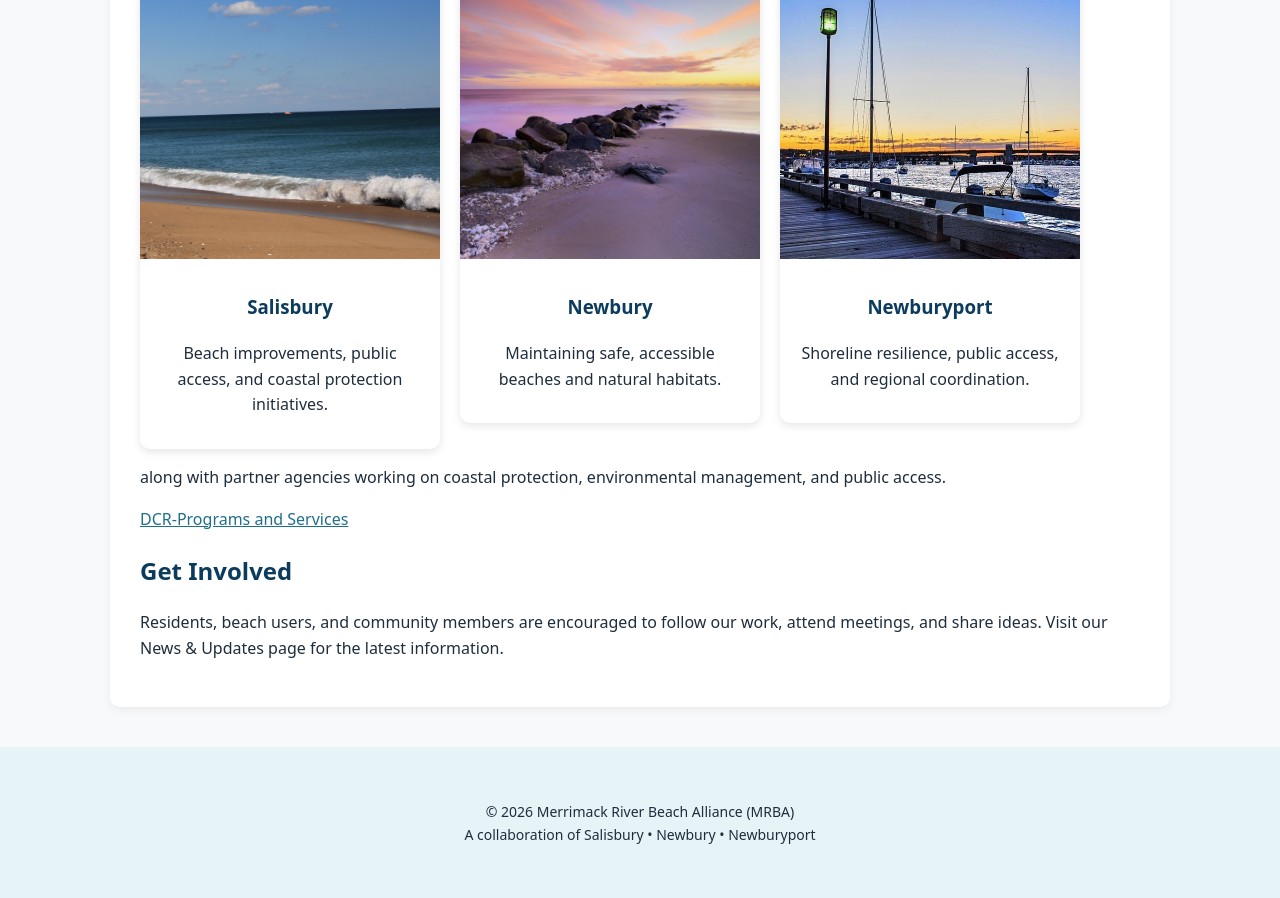
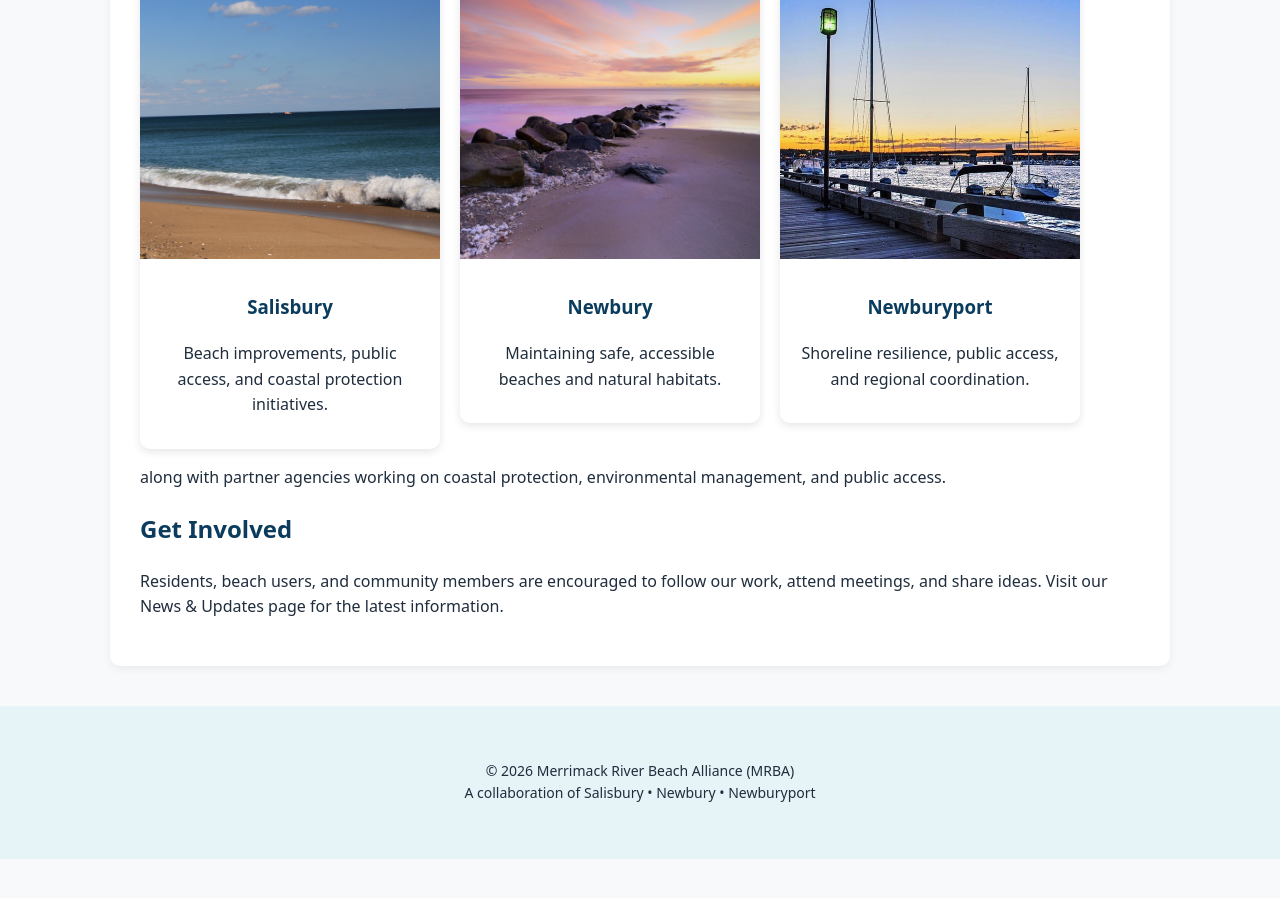
Before and after one commit to MAMRBAGOV/mamrba.gov, a Jekyll site: the page built from index.md, in a window 1280 px wide and 900 px high, scrolled down 1210 px. Built offline with Jekyll 4.4.1, drawn with Linux system fonts in a browser that asks for light colours; after the commit the page ends 2069 px from its top, so only the background shows below that.

Commit message:
Update index.md

```diff
--- a/index.md
+++ b/index.md
@@ -57,7 +57,6 @@ Our beaches are a shared resource. They support local communities, tourism, wild
 
 along with partner agencies working on coastal protection, environmental management, and public access.
 
-<a href="https://www.mass.gov/dcr-programs-services" target="_blank">DCR-Programs and Services</a>
 
 ## Get Involved
 Residents, beach users, and community members are encouraged to follow our work, attend meetings, and share ideas. Visit our News & Updates page for the latest information.
```
